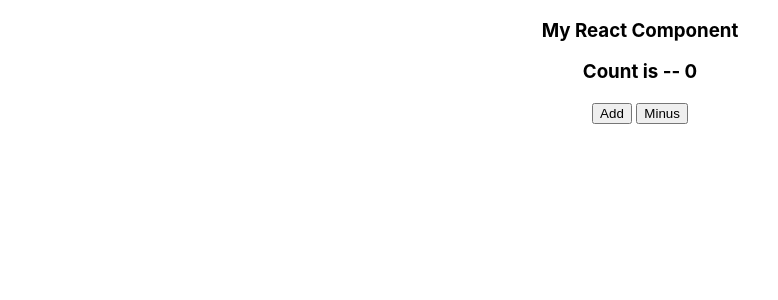
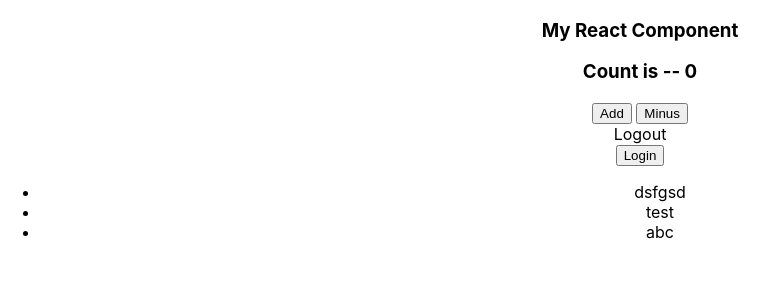
Before and after one commit to RinkalAdesaraTops/firstreactproject, a React (Create React App) app: page / in a window 1280 px wide. Shown: the top 300 px of the page, without its empty margins (0-778 px from the left). Built offline with nearby package versions, Linux system fonts and the light colour scheme.

Commit message:
counter,login,logout

```diff
--- a/src/App.js
+++ b/src/App.js
@@ -1,12 +1,16 @@
 import './App.css';
+import React,{useState} from 'react';
 import ClassComponent from './ClassComponent';
 import Countercomponent from './Countercomponent';
-import Mycomponent from './Mycomponent';
+import Firstcomponent from './Firstcomponent';
+import Login from './Login';
+import Logout from './Logout';
 
 function App() {
   let a=10;
   let name = "Test";
   let arr=[10,20,30,40,50]
+  const [isLogin,setIsLogin] = useState(0)
   let obj = {
     "id":101,
     "name":"test",
@@ -39,6 +43,18 @@ function App() {
 
       {/* <Mycomponent name="Test"/> */}
 <Countercomponent />
+
+    { isLogin ? <Login /> :<Logout /> }
+    <button onClick={()=> setIsLogin(!isLogin)}> { isLogin ? "Logout" : "Login" }</button>
+
+ <ul>
+    {
+      user.map((i,index)=>{
+        return <li key={index}>{i.uname}</li>
+      })
+    }
+
+ </ul>
     </div>
 
     </>
--- a/src/Countercomponent.jsx
+++ b/src/Countercomponent.jsx
@@ -1,13 +1,16 @@
 import React,{useState} from 'react'
 
-const Countercomponent = () => {
+const Countercomponent = (props) => {
     const [count,setCount] = useState(0)
+    //Hooks
   return (
     <div>
       <h3>Count is -- {count}</h3>
       <button onClick={()=>setCount(count+1)}>Add</button>
       &nbsp;
       <button  onClick={()=>setCount(count-1)}> Minus</button>
+
+      {props.children}
     </div>
   )
 }
--- /dev/null
+++ b/src/Login.jsx
@@ -0,0 +1,11 @@
+import React from 'react'
+
+const Login = () => {
+  return (
+    <div>
+      You are successfully logged in
+    </div>
+  )
+}
+
+export default Login
--- /dev/null
+++ b/src/Logout.jsx
@@ -0,0 +1,11 @@
+import React from 'react'
+
+const Logout = () => {
+  return (
+    <div>
+      Logout
+    </div>
+  )
+}
+
+export default Logout
```
